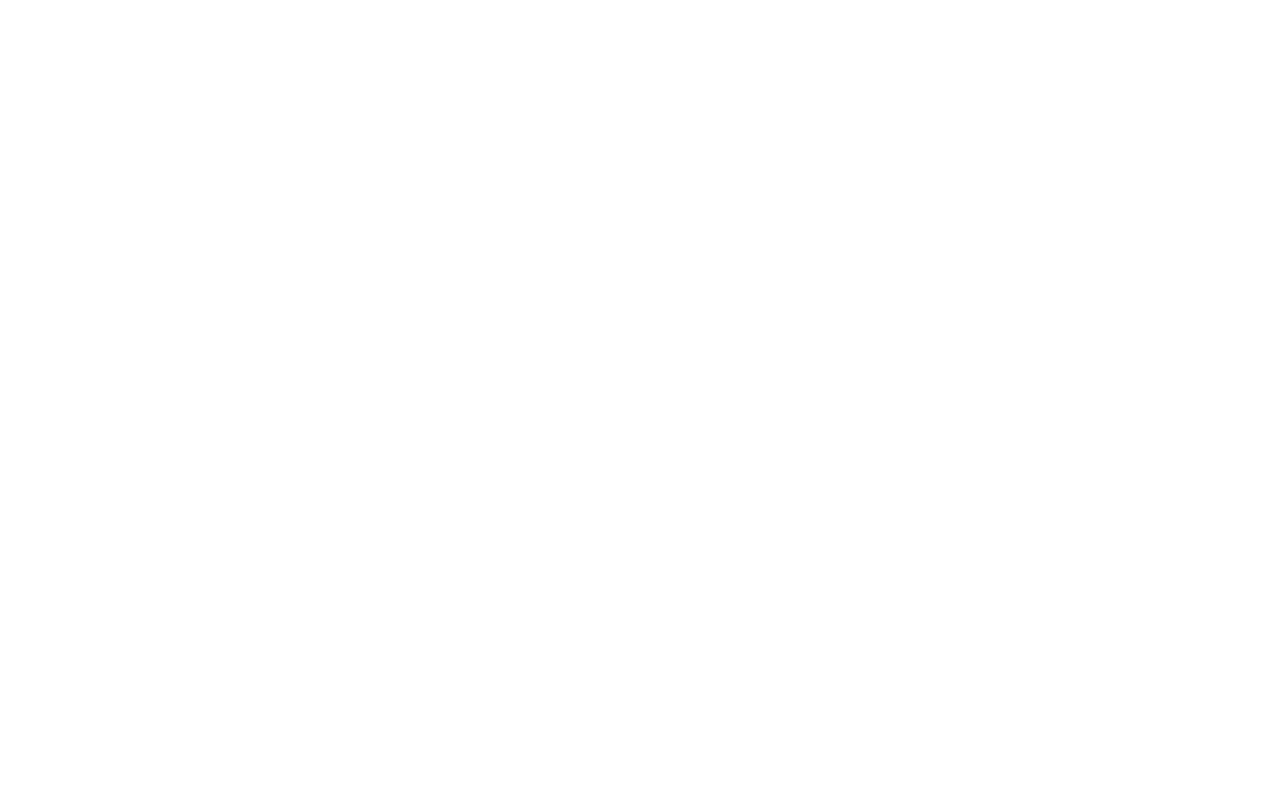
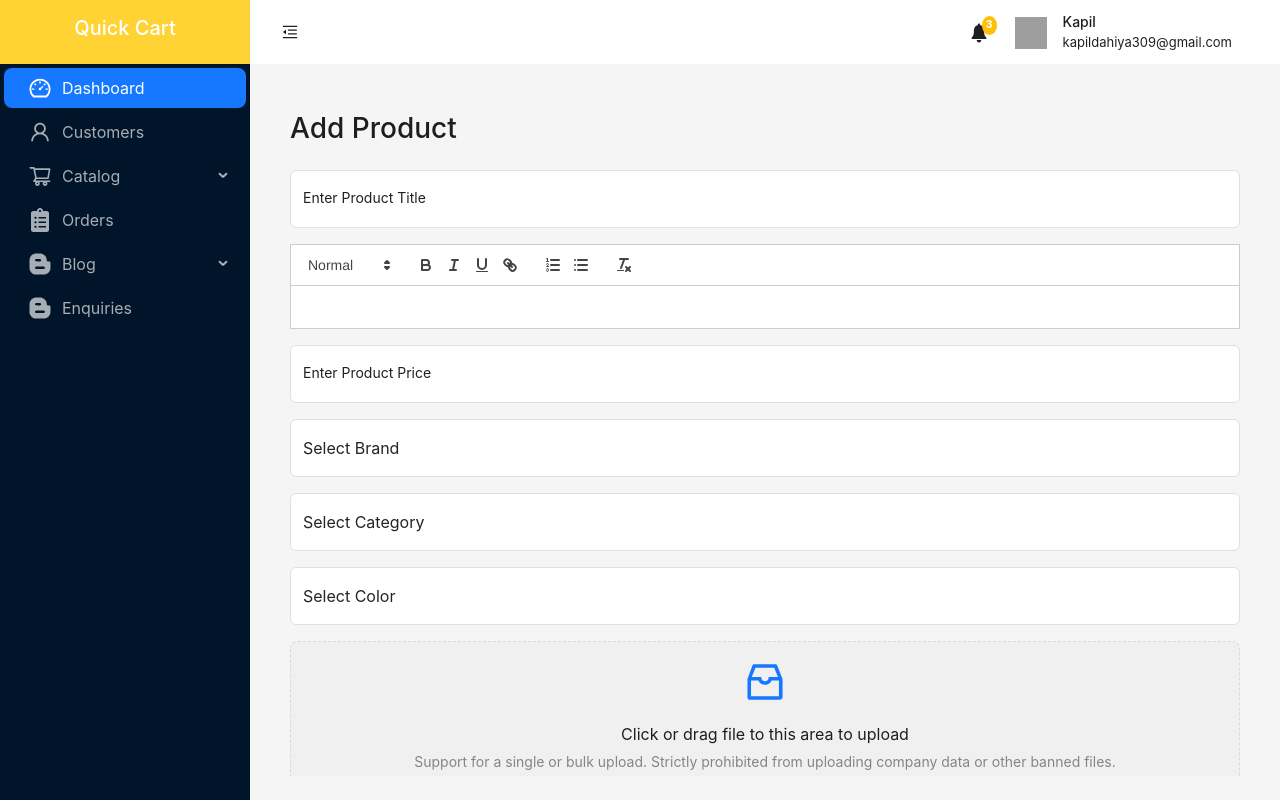
Before and after one commit to dahiyakapil/Ecommerce-Admin-App, a React (Create React App) app in the folder admin-app/: page /admin/product in a window 1280 px wide. Before the commit this address had no page. Built offline with nearby package versions, Linux system fonts and the light colour scheme; grey boxes are pictures that could not be loaded.

Commit message:
Add Product UI is dont........... with react-quill and upload antd components

```diff
--- a/admin-app/src/App.js
+++ b/admin-app/src/App.js
@@ -19,6 +19,7 @@
 import Addcolor from "./pages/Addcolor";
 import Addcat from "./pages/Addcat";
 import Addbrand from "./pages/Addbrand";
+import Addproduct from "./pages/Addproduct";
 
 function App() {
   return (
@@ -43,6 +44,7 @@
           <Route path="list-brand" element={<Brandlist />} />
           <Route path="brand" element={<Addbrand />} />
           <Route path="list-product" element={<Productlist />} />
+          <Route path="product" element={<Addproduct />} />
         </Route>
       </Routes>
     </Router>
--- /dev/null
+++ b/admin-app/src/pages/Addproduct.js
@@ -0,0 +1,86 @@
+import React, { useState } from "react";
+import CustomInput from "../components/CustomInput";
+import ReactQuill from "react-quill";
+import "react-quill/dist/quill.snow.css";
+import { InboxOutlined } from "@ant-design/icons";
+import { message, Upload } from "antd";
+
+const { Dragger } = Upload;
+const props = {
+  name: "file",
+  multiple: true,
+  action: "https://660d2bd96ddfa2943b33731c.mockapi.io/api/upload",
+  onChange(info) {
+    const { status } = info.file;
+    if (status !== "uploading") {
+      console.log(info.file, info.fileList);
+    }
+    if (status === "done") {
+      message.success(`${info.file.name} file uploaded successfully.`);
+    } else if (status === "error") {
+      message.error(`${info.file.name} file upload failed.`);
+    }
+  },
+  onDrop(e) {
+    console.log("Dropped files", e.dataTransfer.files);
+  },
+};
+const Addproduct = () => {
+  const [desc, setDesc] = useState();
+  const handleDesc = (e) => {
+    setDesc(e);
+  };
+  return (
+    <>
+      <div>
+        <h3 className="mb-4">Add Product</h3>
+        <div>
+          <form action="">
+            <div className="mt-4">
+              <CustomInput type="text" label="Enter Product Title" />
+            </div>
+            <div className="mb-3">
+              <ReactQuill
+                theme="snow"
+                value={desc}
+                onChange={(evt) => {
+                  handleDesc(evt);
+                }}
+              />
+            </div>
+
+            <CustomInput type="number" label="Enter Product Price" />
+
+            <select name="" id="" className="form-control py-3 mb-3">
+              <option value="">Select Brand</option>
+            </select>
+            <select name="" id="" className="form-control py-3 mb-3">
+              <option value="">Select Category</option>
+            </select>
+            <select name="" id="" className="form-control py-3 mb-3">
+              <option value="">Select Color</option>
+            </select>
+
+            <Dragger {...props}>
+              <p className="ant-upload-drag-icon">
+                <InboxOutlined />
+              </p>
+              <p className="ant-upload-text">
+                Click or drag file to this area to upload
+              </p>
+              <p className="ant-upload-hint">
+                Support for a single or bulk upload. Strictly prohibited from
+                uploading company data or other banned files.
+              </p>
+            </Dragger>
+            <button className="btn btn-success border-0 rounded-3 my-5">
+              Add blog
+            </button>
+          </form>
+        </div>
+      </div>
+    </>
+  );
+};
+
+export default Addproduct;
```
